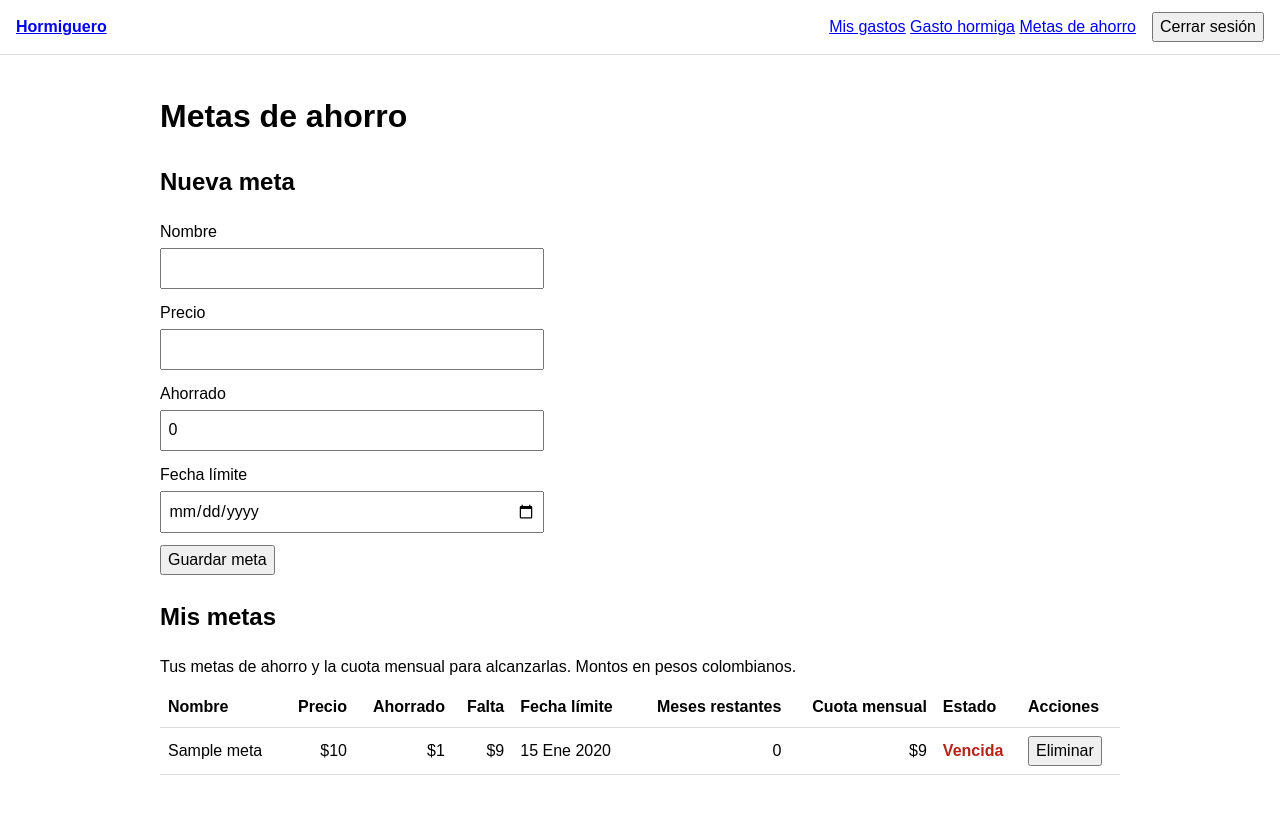
After one commit to JuanDR403/Hormiguero, a Django app: page /metas/ in a window 1280 px wide. The commit adds this page. Run offline with Django 5.2, Linux system fonts and the light colour scheme; a user stored in the database is signed in; tables that the repository leaves empty hold one stand-in row (values such as "Sample post").

Commit message:
feat: plantilla de metas de ahorro y enlace en el encabezado (spec 004)
Co-Authored-By: Claude Opus 5.5 <noreply@anthropic.com>

```diff
--- a/static/estilos.css
+++ b/static/estilos.css
@@ -40,4 +40,6 @@ caption { text-align: left; padding-bottom: 0.5rem; }
 th, td { padding: 0.5rem; border-bottom: 1px solid #ddd; text-align: left; }
 td { overflow-wrap: anywhere; }
 td form { margin: 0; }
+.estado { font-weight: bold; }
+.estado-vencida { color: #B42318; }
 .numero { text-align: right; font-variant-numeric: tabular-nums; white-space: nowrap; }
--- a/templates/base.html
+++ b/templates/base.html
@@ -15,6 +15,7 @@
       <nav aria-label="Principal">
         <a href="{% url 'lista_gastos' %}">Mis gastos</a>
         <a href="{% url 'hormiga' %}">Gasto hormiga</a>
+        <a href="{% url 'lista_metas' %}">Metas de ahorro</a>
       </nav>
       <form method="post" action="{% url 'logout' %}">
         {% csrf_token %}
--- /dev/null
+++ b/templates/gastos/metas.html
@@ -0,0 +1,68 @@
+{% extends "base.html" %}
+
+{% block titulo %}Metas de ahorro{% endblock %}
+
+{% block contenido %}
+  <h1>Metas de ahorro</h1>
+
+  <section class="bloque" aria-labelledby="titulo-nueva">
+    <h2 id="titulo-nueva">Nueva meta</h2>
+    <form method="post" novalidate>
+      {% csrf_token %}
+      {% for error in formulario.non_field_errors %}
+        <p class="error" role="alert">{{ error }}</p>
+      {% endfor %}
+      {% include "autenticacion/_campo.html" with campo=formulario.nombre %}
+      {% include "autenticacion/_campo.html" with campo=formulario.precio %}
+      {% include "autenticacion/_campo.html" with campo=formulario.ahorrado %}
+      {% include "autenticacion/_campo.html" with campo=formulario.fecha_limite %}
+      <button type="submit">Guardar meta</button>
+    </form>
+  </section>
+
+  <section class="bloque" aria-labelledby="titulo-lista">
+    <h2 id="titulo-lista">Mis metas</h2>
+    {% if metas %}
+      <div class="tabla-desplazable">
+        <table>
+          <caption>Tus metas de ahorro y la cuota mensual para alcanzarlas. Montos en pesos colombianos.</caption>
+          <thead>
+            <tr>
+              <th scope="col">Nombre</th>
+              <th scope="col" class="numero">Precio</th>
+              <th scope="col" class="numero">Ahorrado</th>
+              <th scope="col" class="numero">Falta</th>
+              <th scope="col">Fecha límite</th>
+              <th scope="col" class="numero">Meses restantes</th>
+              <th scope="col" class="numero">Cuota mensual</th>
+              <th scope="col">Estado</th>
+              <th scope="col">Acciones</th>
+            </tr>
+          </thead>
+          <tbody>
+            {% for meta in metas %}
+              <tr>
+                <td>{{ meta.nombre }}</td>
+                <td class="numero">${{ meta.precio|floatformat:"0g" }}</td>
+                <td class="numero">${{ meta.ahorrado|floatformat:"0g" }}</td>
+                <td class="numero">${{ meta.falta|floatformat:"0g" }}</td>
+                <td><time datetime="{{ meta.fecha_limite|date:'Y-m-d' }}">{{ meta.fecha_limite|date:"j M Y" }}</time></td>
+                <td class="numero">{{ meta.meses }}</td>
+                <td class="numero">${{ meta.cuota|floatformat:"0g" }}</td>
+                <td><span class="estado estado-{{ meta.estado }}">{{ meta.estado_nombre }}</span></td>
+                <td>
+                  <form method="post" action="{% url 'eliminar_meta' meta.pk %}">
+                    {% csrf_token %}
+                    <button type="submit" aria-label="Eliminar meta {{ meta.nombre }}">Eliminar</button>
+                  </form>
+                </td>
+              </tr>
+            {% endfor %}
+          </tbody>
+        </table>
+      </div>
+    {% else %}
+      <p>Aún no tienes metas de ahorro.</p>
+    {% endif %}
+  </section>
+{% endblock %}
```
